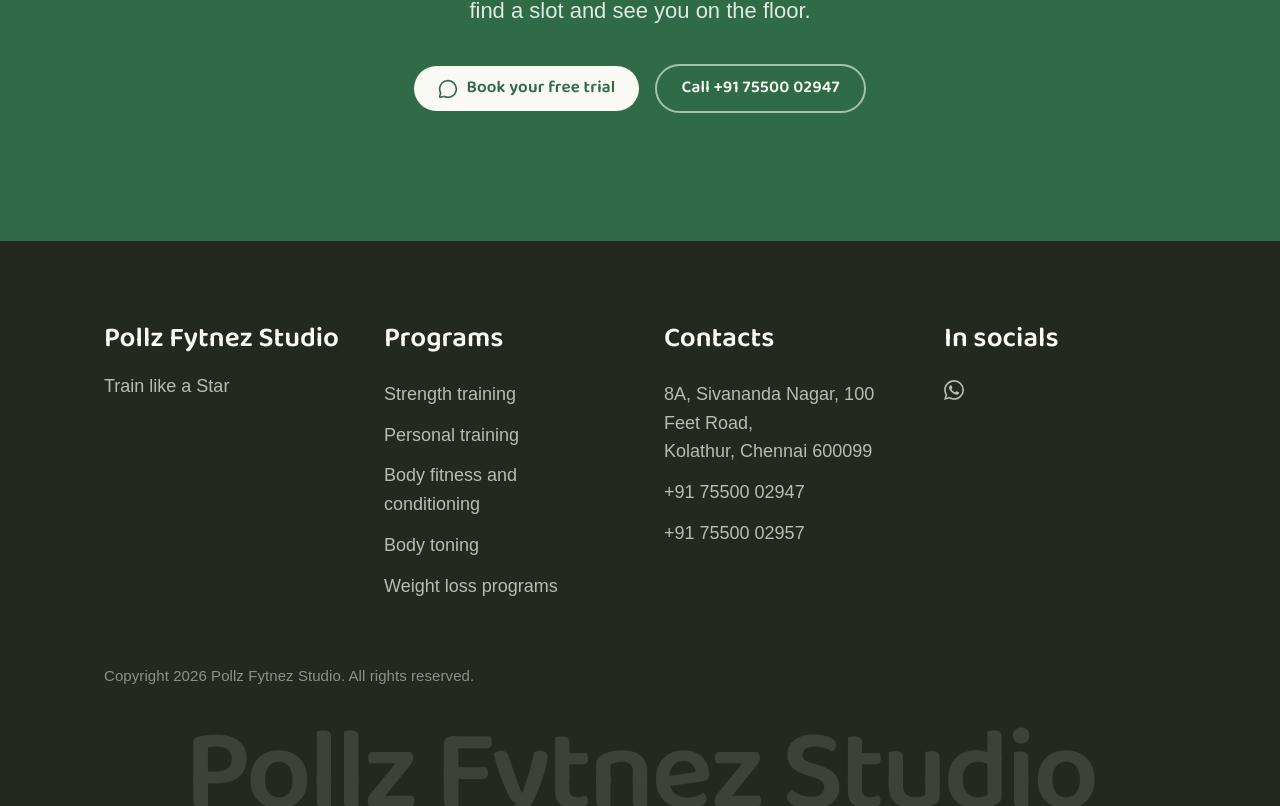
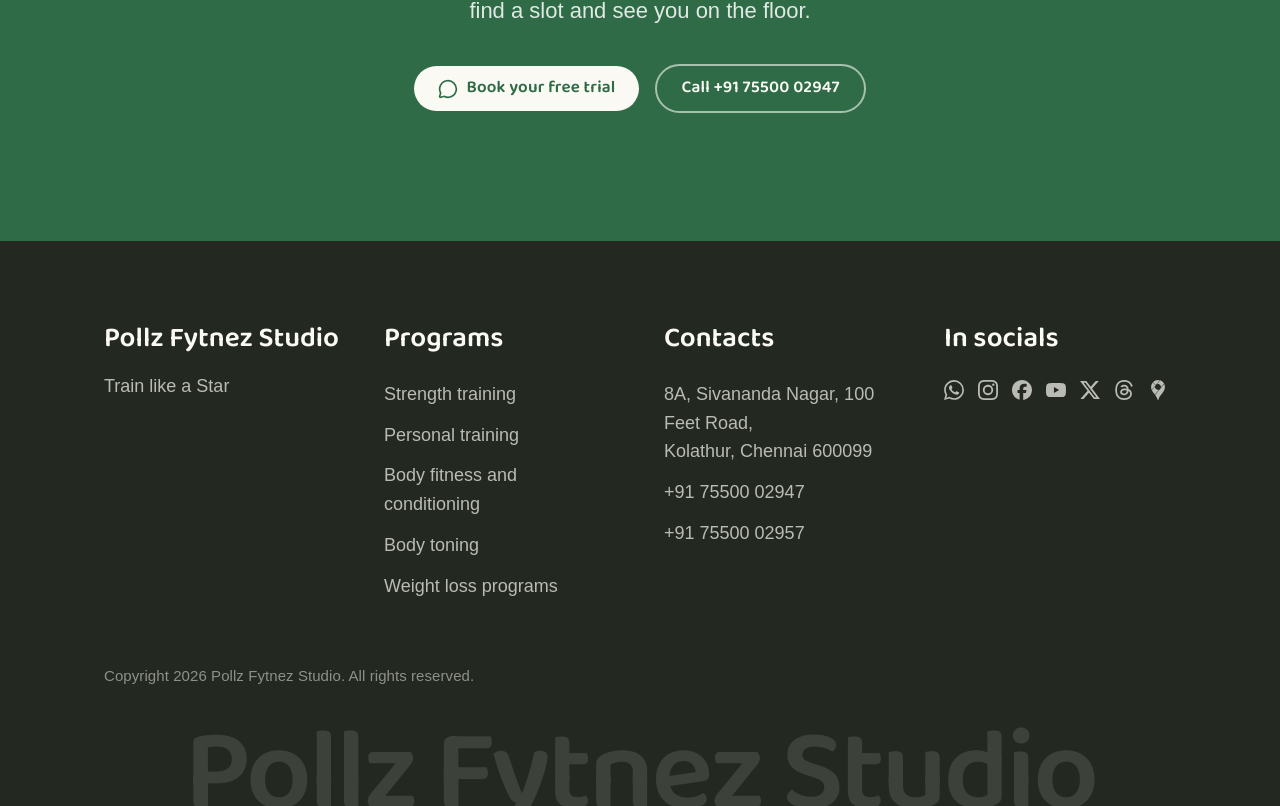
Before and after one commit to quantelvision/pollzfytnez-studio, a Next.js app: page / in a window 1280 px wide. Shown: the part 9228-10034 px from the top of the page. Built offline with nearby package versions, Linux system fonts and the light colour scheme; no server answers; a web font is replaced by a local one.

Commit message:
feat(layout): add the remaining social platforms
Only WhatsApp is a real link. The rest are placeholders that do not open
a new tab, and are tracked as a TODO until the studio's profiles arrive.

```diff
--- a/src/components/layout/SocialLinks.tsx
+++ b/src/components/layout/SocialLinks.tsx
@@ -1,4 +1,12 @@
-import { SiFacebook, SiInstagram, SiWhatsapp, SiYoutube } from "react-icons/si";
+import {
+  SiFacebook,
+  SiGooglemaps,
+  SiInstagram,
+  SiThreads,
+  SiWhatsapp,
+  SiX,
+  SiYoutube,
+} from "react-icons/si";
 import type { IconType } from "react-icons";
 import { site } from "@/config/site";
 
@@ -10,9 +18,13 @@ const brandIcons: Record<string, IconType> = {
   instagram: SiInstagram,
   facebook: SiFacebook,
   youtube: SiYoutube,
+  x: SiX,
+  threads: SiThreads,
+  googlemaps: SiGooglemaps,
 };
 
-// Only profiles with a real url are rendered, so nothing links to a guess.
+// A "#" entry is a placeholder waiting on a real profile URL, so it stays on
+// the page but does not open a blank tab.
 export function SocialLinks({ className }: { className?: string }) {
   const links = site.socials.filter((social) => social.url !== null);
   if (links.length === 0) {
@@ -20,15 +32,16 @@ export function SocialLinks({ className }: { className?: string }) {
   }
 
   return (
-    <ul className={["flex flex-wrap items-center gap-5", className].filter(Boolean).join(" ")}>
+    <ul className={["flex flex-wrap items-center gap-x-3.5 gap-y-3", className].filter(Boolean).join(" ")}>
       {links.map((social) => {
         const Icon = brandIcons[social.id];
         return (
           <li key={social.id}>
             <a
               href={social.url as string}
-              target="_blank"
-              rel="noopener noreferrer"
+              {...(social.url === "#"
+                ? {}
+                : { target: "_blank", rel: "noopener noreferrer" })}
               className="inline-flex items-center gap-2 rounded-button text-surface/70 transition-colors ease-brand hover:text-surface"
             >
               <Icon aria-hidden="true" className="size-5" />
--- a/src/config/site.ts
+++ b/src/config/site.ts
@@ -37,13 +37,17 @@ export const site = {
   // line until one is set here.
   email: null as string | null,
 
-  // Only entries with a url are rendered, so nothing links to a guessed handle.
-  // TODO: add the studio's real profile links.
+  // Only WhatsApp is a real link. The rest are "#" placeholders so the row can
+  // be reviewed. TODO: replace every "#" with the studio's real profile URL
+  // before launch, or drop the platforms the studio does not use.
   socials: [
     { id: "whatsapp", label: "WhatsApp", url: "https://wa.me/917550002947" },
-    { id: "instagram", label: "Instagram", url: null as string | null },
-    { id: "facebook", label: "Facebook", url: null as string | null },
-    { id: "youtube", label: "YouTube", url: null as string | null },
+    { id: "instagram", label: "Instagram", url: "#" },
+    { id: "facebook", label: "Facebook", url: "#" },
+    { id: "youtube", label: "YouTube", url: "#" },
+    { id: "x", label: "X", url: "#" },
+    { id: "threads", label: "Threads", url: "#" },
+    { id: "googlemaps", label: "Google Maps", url: "#" },
   ],
   // the studio's real sales mechanism: every primary call to action goes here
   whatsappNumber: "917550002947",
```
Also changed, not shown: 1 other file (tests, documents, lock files or other folders).
